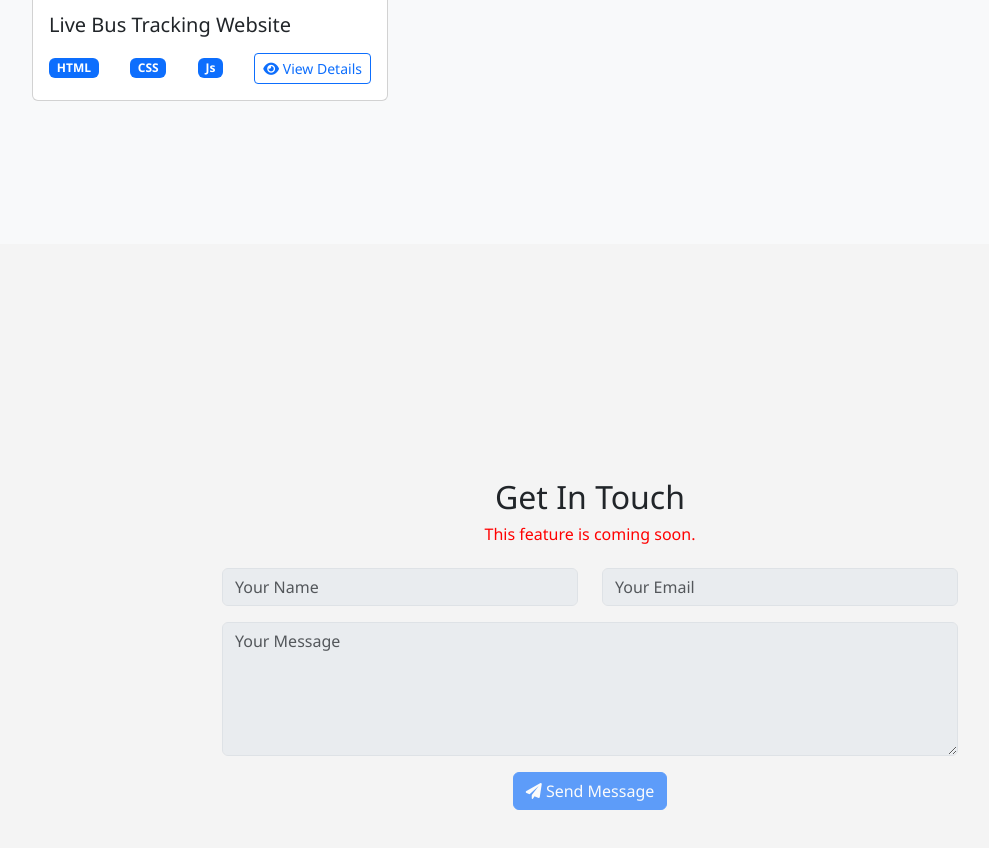
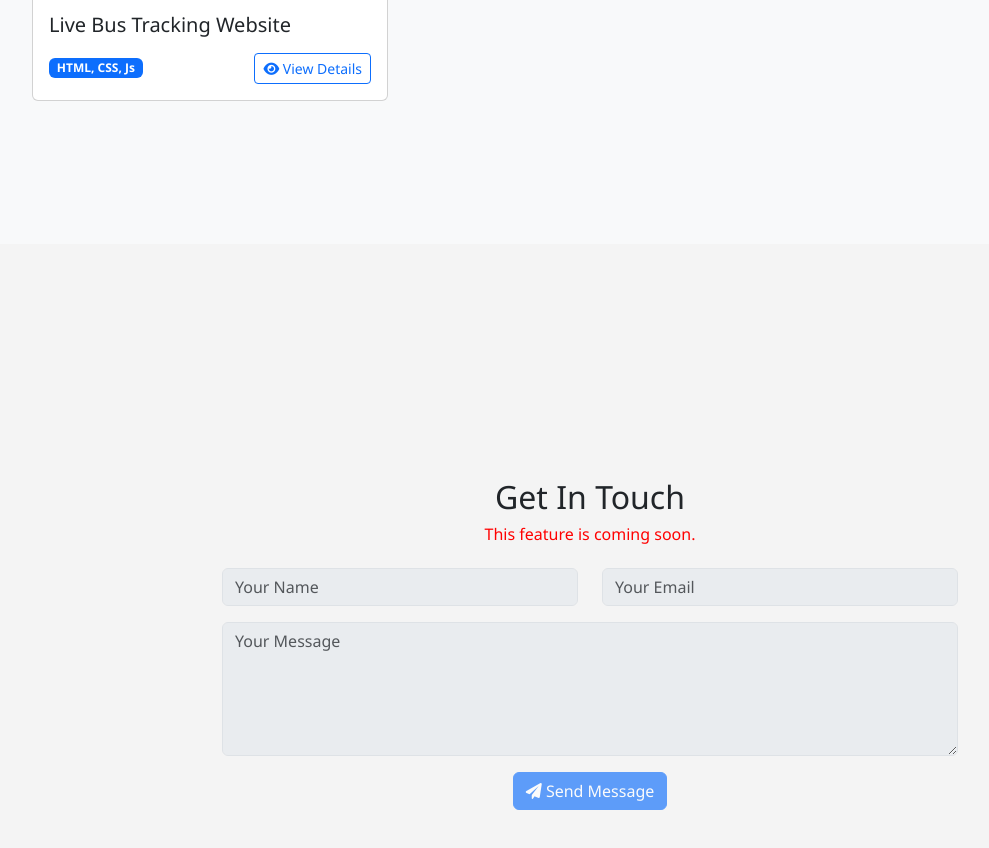
Before and after one commit to spwaduge/portfolio, a plain HTML site: page index.html in a window 1280 px wide. Shown: the part 3756-4604 px from the top of the page, without its empty margins (50-1039 px from the left). Drawn offline with nearby package versions, Linux system fonts and the light colour scheme; a script that the page names is missing.

Commit message:
Update index.html

```diff
--- a/index.html
+++ b/index.html
@@ -189,9 +189,7 @@
                             <h5 class="card-title">Live Bus  Tracking Website</h5>
                             <p class="card-text"></p>
                             <div class="d-flex justify-content-between align-items-center">
-                                <span class="badge bg-primary">HTML</span>
-                                <span class="badge bg-primary">CSS</span>
-                                <span class="badge bg-primary">Js</span>
+                                <span class="badge bg-primary">HTML, CSS, Js</span>
                                 <a href="#" class="btn btn-outline-primary btn-sm">
                                     <i class="fas fa-eye"></i> View Details
                                 </a>
```
